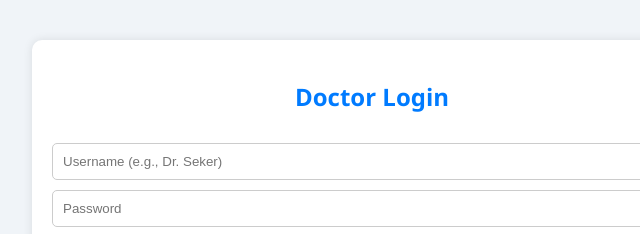
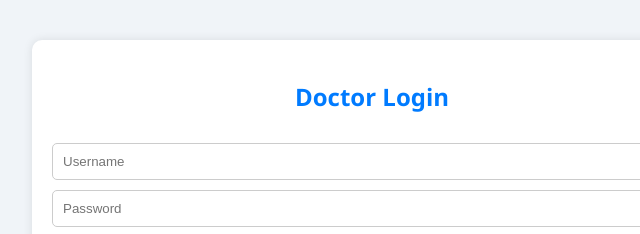
Before and after one commit to AISpot1/Prescription-app, a plain HTML site: page index.html in a window 1280 px wide. Shown: the top 234 px of the page, 268-908 px from the left. Drawn offline with Linux system fonts and the light colour scheme.

Commit message:
Update index.html

```diff
--- a/index.html
+++ b/index.html
@@ -177,7 +177,7 @@
 
   <div class="container login visible-section" id="loginSection">
     <h2>Doctor Login</h2>
-    <input type="text" id="username" placeholder="Username (e.g., Dr. Seker)" />
+    <input type="text" id="username" placeholder="Username" />
     <input type="password" id="password" placeholder="Password" />
     <button onclick="login()">Login</button>
   </div>
```
